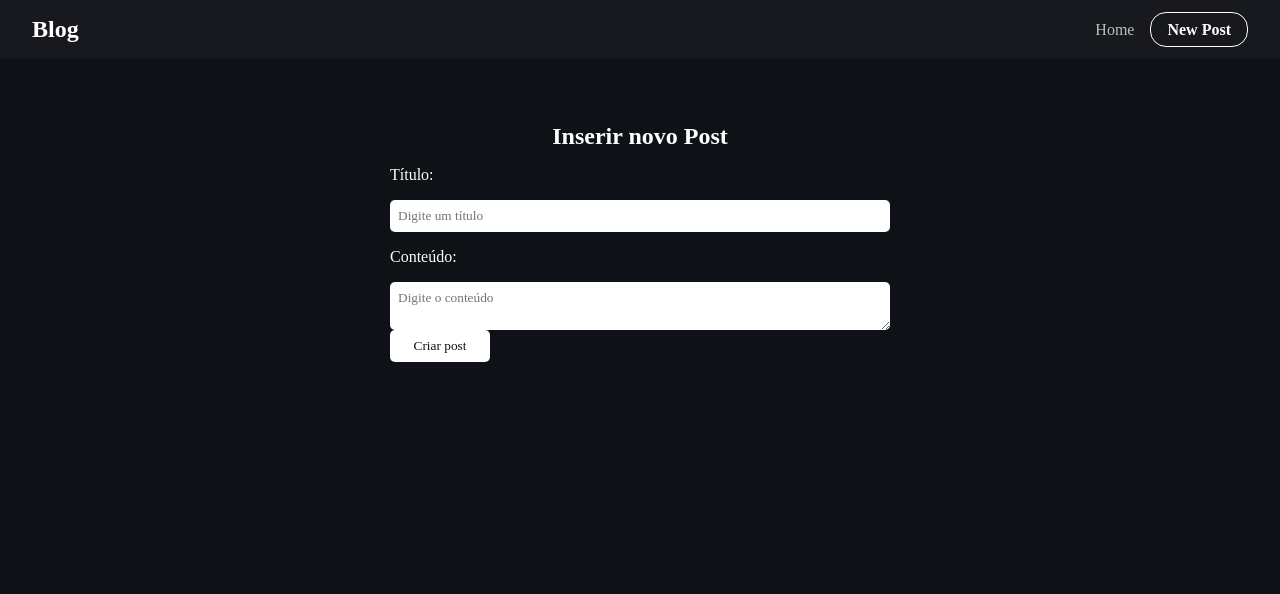
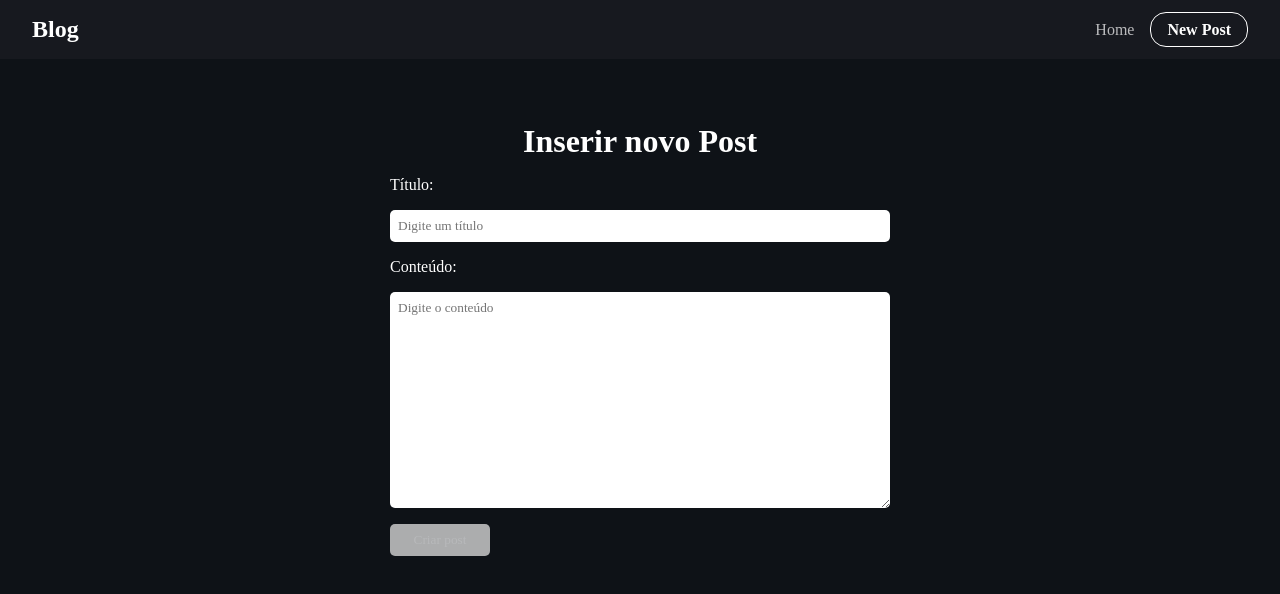
Before and after one commit to LeandroSantanaDeveloper/blog_module, a React (Vite) app: page /new in a window 1280 px wide. Shown: the top 594 px of the page. Built offline with nearby package versions, Linux system fonts and the light colour scheme; a web font is replaced by a local one.

Commit message:
feat: adding style sass

```diff
--- a/src/App.jsx
+++ b/src/App.jsx
@@ -1,7 +1,7 @@
 import { BrowserRouter, Route, Routes } from 'react-router-dom'
 import Navbar from './components/navbar'
 
-import './styles/app.css'
+import './styles/app.sass'
 import Home from './pages/Home'
 import NewPost from './pages/NewPost'
 import Post from './pages/Post'
--- a/src/pages/Home.jsx
+++ b/src/pages/Home.jsx
@@ -1,5 +1,5 @@
 import { Link } from "react-router-dom";
-import '../styles/home.css'
+import '../styles/home.sass'
 import useFetch from "../hooks/useFetch";
 import { apiUrl } from "../../config";
 
--- a/src/pages/NewPost.jsx
+++ b/src/pages/NewPost.jsx
@@ -1,7 +1,7 @@
 import { useState } from 'react';
 import { useNavigate } from 'react-router-dom';
 import usePost from '../hooks/usePost';
-import '../styles/new-post.css'
+import '../styles/new-post.sass'
 const NewPost = () => {
     const [title, setTitle] = useState("");
     const [body, setBody] = useState("");
@@ -26,7 +26,7 @@ const NewPost = () => {
 
     return (
         <div className="new-post">
-            <h2>Inserir novo Post</h2>
+            <h1>Inserir novo Post</h1>
             <form onSubmit={handleSubmit}>
                 <div className="form-control">
                     <label htmlFor="title">Título:</label>
--- a/src/styles/app.css
+++ /dev/null
@@ -1,5 +0,0 @@
-.container {
-    max-width: 1000px;
-    margin: 2rem auto;
-    padding: 2rem
-}
--- /dev/null
+++ b/src/styles/app.sass
@@ -0,0 +1,20 @@
+.container
+    max-width: 1000px
+    margin: 2rem auto
+    padding: 2rem
+
+
+.btn
+    color: #fff
+    opacity: .7
+    padding: .2rem 0rem
+    border-radius: 1rem
+    max-width: 100px
+    text-align: center
+    cursor: pointer
+    transition: .3s
+
+    &:hover
+        opacity: 1
+        color: #0e1217
+        background-color: #fff
--- a/src/styles/home.css
+++ /dev/null
@@ -1,40 +0,0 @@
-.home h1 {
-    text-transform: uppercase;
-    text-align: center;
-    margin-bottom: 1.5rem;
-}
-
-.post {
-    display: flex;
-    flex-direction: column;
-    margin-bottom: 1.5rem;
-    padding-bottom: 1.5rem;
-    border-bottom: 1px solid #777;
-}
-
-.post h2,
-.post p {
-    margin-bottom: 1rem;
-}
-
-.post h2::first-letter {
-    text-transform: uppercase;
-}
-
-.btn {
-    background-color: #fff;
-    color: #0e1217;
-    border: 1px solid #fff;
-    opacity: 1;
-    padding: .5rem 1rem;
-    border-radius: 1rem;
-    max-width: 100px;
-    text-align: center;
-    cursor: pointer;
-    transition: .3s;
-}
-
-.btn:hover {
-    color: #fff;
-    background-color: #0e1217;
-}
--- /dev/null
+++ b/src/styles/home.sass
@@ -0,0 +1,17 @@
+.home h1
+    text-transform: uppercase
+    text-align: center
+    margin-bottom: 1.5rem
+
+.post
+    display: flex
+    flex-direction: column
+    margin-bottom: 1.5rem
+    padding-bottom: 1.5rem
+    border-bottom: 1px solid #777
+
+    & h2, p
+        margin-bottom: 1rem
+
+    & ::first-letter
+        text-transform: uppercase
--- a/src/styles/new-post.css
+++ /dev/null
@@ -1,29 +0,0 @@
-.new-post h2 {
-    text-align: center;
-    margin-bottom: 1rem;
-}
-
-form {
-    max-width: 500px;
-    width: 100%;
-    margin: 0 auto;
-}
-
-.form-control {
-    display: flex;
-    flex-direction: column;
-
-    margin-bottom: 1rem;
-}
-
-.form-control label {
-    margin-bottom: 1rem;
-    color: #fff;
-}
-
-.form-control input,
-.form-control textarea {
-    padding: 0.5rem;
-    border-radius: 5px;
-    border: none;
-}
--- /dev/null
+++ b/src/styles/new-post.sass
@@ -0,0 +1,28 @@
+.new-post
+    h1
+        text-align: center
+        margin-bottom: 1rem
+
+    & form
+        max-width: 500px
+        width: 100%
+        margin: 0 auto
+
+.form-control
+    display: flex
+    flex-direction: column
+
+    margin-bottom: 1rem
+
+    & label
+        margin-bottom: 1rem
+        color: #fff
+
+    & textarea
+        height: 200px
+        margin-bottom: 1rem
+
+    & input, textarea
+        padding: 0.5rem
+        border-radius: 5px
+        border: none
```
